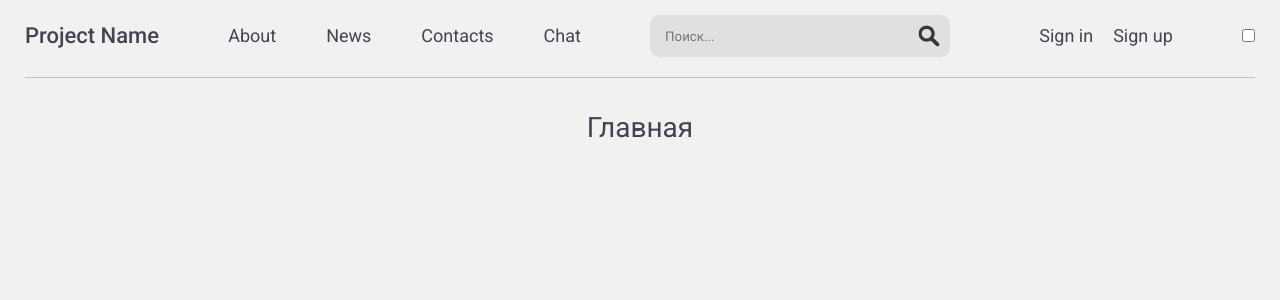
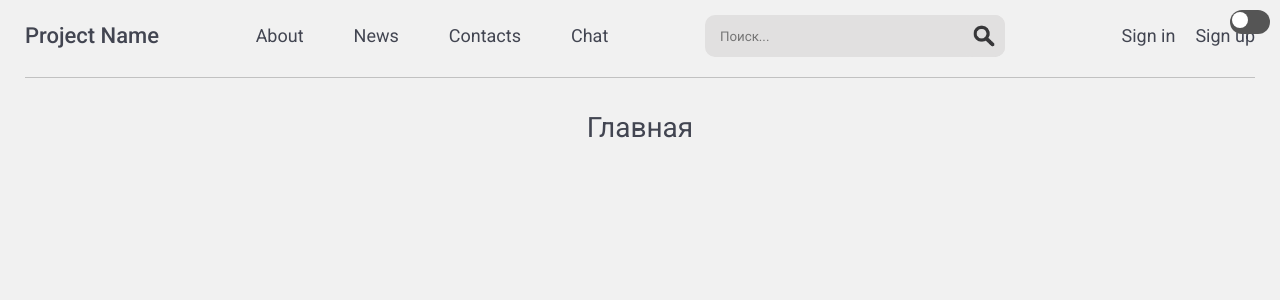
Before and after one commit to Atlas11x/Chat, a Flask app: page / in a window 1280 px wide. Shown: the top 300 px of the page. Run offline with Flask 3, Linux system fonts and the light colour scheme; some libraries are stand-ins or nearby versions.

Commit message:
Update layout.html
Изменил названии ссылки на css файл

```diff
--- a/templates/layout.html
+++ b/templates/layout.html
@@ -10,7 +10,7 @@
     <link rel="stylesheet" href="{{ url_for('static', filename='css/main.css') }}">
     <link rel="stylesheet" href="{{ url_for('static', filename='css/style-registr.css') }}">
     <link rel="stylesheet" href="{{ url_for('static', filename='css/chat.css') }}">
-    <link rel="stylesheet" href="{{ url_for('static', filename='css/theme-switcher.css') }}">
+    <link rel="stylesheet" href="{{ url_for('static', filename='css/theme.css') }}">
 </head>
 
 <body>
```
